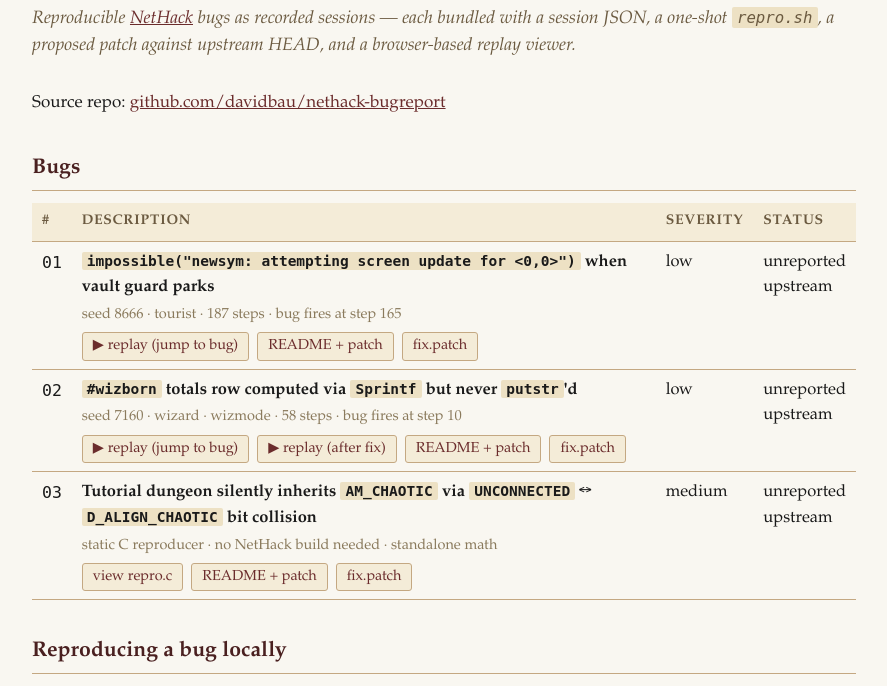
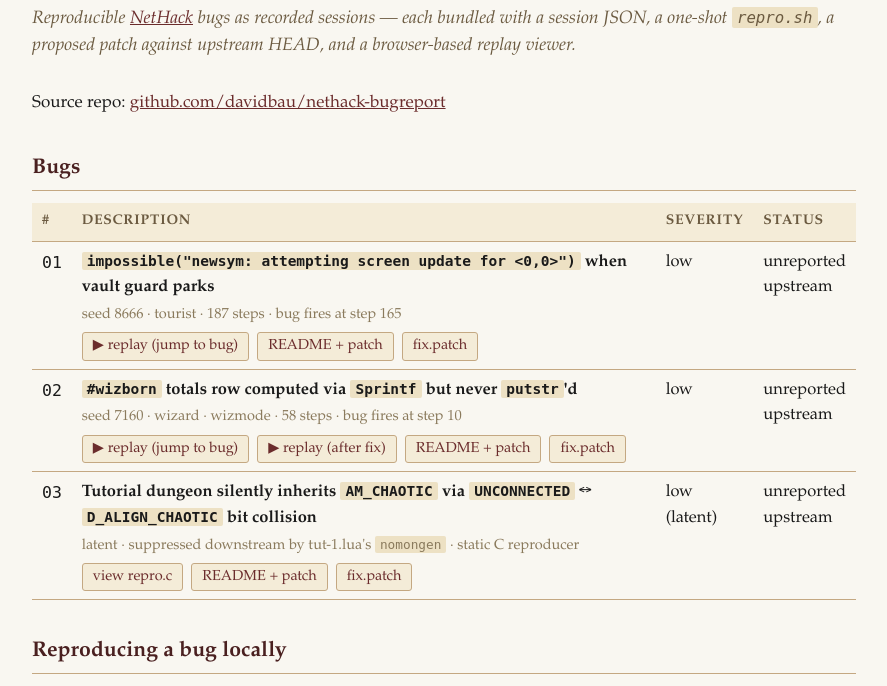
Before and after one commit to davidbau/nethack-bugreport, a website: page index.html in a window 1280 px wide. Shown: the part 105-791 px from the top of the page, without its empty margins (196-1083 px from the left). Drawn offline with Linux system fonts and the light colour scheme.

Commit message:
bug 03: downgrade to LOW/latent — fully suppressed downstream
The Tutorial is the only stock dungeon that hits the bit collision,
but three Lua-level gates in tut-1.lua/tut-2.lua suppress the buggy
flags.align from ever being read in normal gameplay:

  1. `nomongen` in des.level_flags(...) sets rndmongen=0, so
     makemon.c:1168 short-circuits every random monster request
     before rndmonst() / align_shift() runs.
  2. Every corpse-bearing object specifies an explicit `montype`,
     so set_corpsenm takes the specific path at sp_lev.c:2262
     instead of the random path at line 2260 (which would also
     reach align_shift via rndmonnum_adj).
  3. No des.altar / AM_SPLEV_RANDOM placements on Tutorial levels,
     so induced_align (the other flags.align consumer) is dormant.

Result: zero observable in-game symptoms today.  The bug was found
by direct test invocation of rndmonst_adj() in the JS port's test
infrastructure, not by gameplay.

Revised framing:
  - Severity LOW / LATENT instead of MEDIUM.
  - "What you see in-game" now correctly says "nothing".
  - Adds a "Why it's still worth fixing" section explaining the
    future-proofing rationale (removal of any gate, or addition of
    a new dungeon with UNCONNECTED but no explicit `alignment`,
    would expose the latent collision).
  - flags.align consumer table moved into the rationale section so
    it's clear the table describes a potential rather than a
    present effect.

Index.html row updated: severity LOW (latent); meta line notes
"suppressed downstream by tut-1.lua's nomongen".

Thanks to David Bau for catching the over-aggressive severity
framing on the previous version.

```diff
--- a/index.html
+++ b/index.html
@@ -179,14 +179,14 @@ td.num { font-family: var(--font-mono); white-space: nowrap; }
                     via <code>UNCONNECTED</code> ↔ <code>D_ALIGN_CHAOTIC</code>
                     bit collision
                 </div>
-                <span class="bug-meta">static C reproducer · no NetHack build needed · standalone math</span>
+                <span class="bug-meta">latent · suppressed downstream by tut-1.lua's <code>nomongen</code> · static C reproducer</span>
                 <div class="actions">
                     <a href="https://github.com/davidbau/nethack-bugreport/blob/main/bugs/03-tutorial-alignment-collision/repro.c">view repro.c</a>
                     <a href="https://github.com/davidbau/nethack-bugreport/tree/main/bugs/03-tutorial-alignment-collision">README + patch</a>
                     <a href="https://github.com/davidbau/nethack-bugreport/blob/main/bugs/03-tutorial-alignment-collision/proposed-fix.patch">fix.patch</a>
                 </div>
             </td>
-            <td>medium</td>
+            <td>low<br>(latent)</td>
             <td>unreported<br>upstream</td>
         </tr>
     </tbody>
```
Also changed, not shown: bugs/03-tutorial-alignment-collision/README.md.
